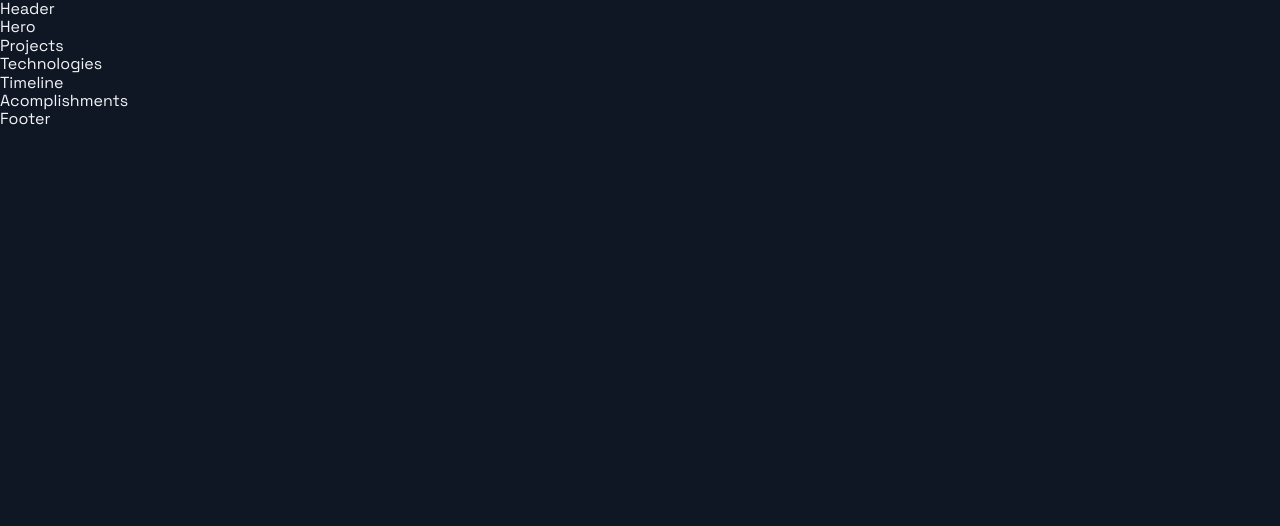
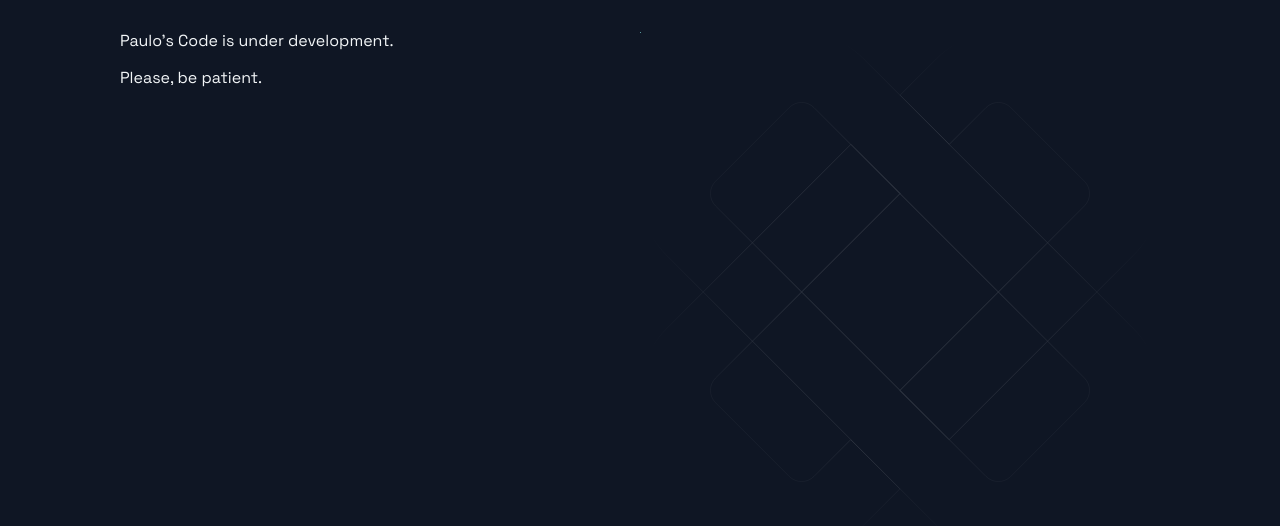
Before and after one commit to paulo93f/Paulo-s-Code, a Next.js app: page / in a window 1280 px wide. Shown: the top 526 px of the page. Built offline with nearby package versions, Linux system fonts and the light colour scheme.

Commit message:
Primera versión funcional en el servidor.

```diff
--- a/src/components/Footer/Footer.js
+++ b/src/components/Footer/Footer.js
@@ -7,7 +7,7 @@ import { CompanyContainer, FooterWrapper, LinkColumn, LinkItem, LinkList, LinkTi
 const Footer = () => {
   return (
     <div>
-      Footer
+      {/* Footer */}
     </div>
   );
 };
--- a/src/components/Header/Header.js
+++ b/src/components/Header/Header.js
@@ -7,7 +7,7 @@ import { Container, Div1, Div2, Div3, NavLink, SocialIcons } from './HeaderStyle
 
 const Header = () =>  (
   <div>
-    Header
+    {/* Header */}
   </div>
 );
 
--- a/src/components/Hero/Hero.js
+++ b/src/components/Hero/Hero.js
@@ -6,7 +6,9 @@ import { LeftSection } from './HeroStyles';
 
 const Hero = (props) => (
   <div>
-    Hero
+    <p>Paulo's Code is under development. </p>
+    <br></br>
+    <p>Please, be patient.</p>
   </div>
 );
 
--- a/src/pages/api/hello.js
+++ b/src/pages/api/hello.js
@@ -1,5 +1,5 @@
 // Next.js API route support: https://nextjs.org/docs/api-routes/introduction
 
 export default (req, res) => {
-  res.status(200).json({ name: 'John Doe' })
+  res.status(200).json({ name: 'Paulo Ferreira' })
 }
--- a/src/pages/index.js
+++ b/src/pages/index.js
@@ -10,14 +10,14 @@ import { Section } from '../styles/GlobalComponents';
 const Home = () => {
   return (
     <Layout>
-      {/* <Section grid> */}
+      <Section grid>
         <Hero />
-        {/* <BgAnimation /> */}
-      {/* </Section> */}
-      <Projects />
+        <BgAnimation />
+      </Section>
+      {/* <Projects />
       <Technologies />
       <Timeline />
-      <Acomplishments />
+      <Acomplishments /> */}
     </Layout>
   );
 };
```
Also changed, not shown: 2 other files (tests, documents, lock files or other folders).
